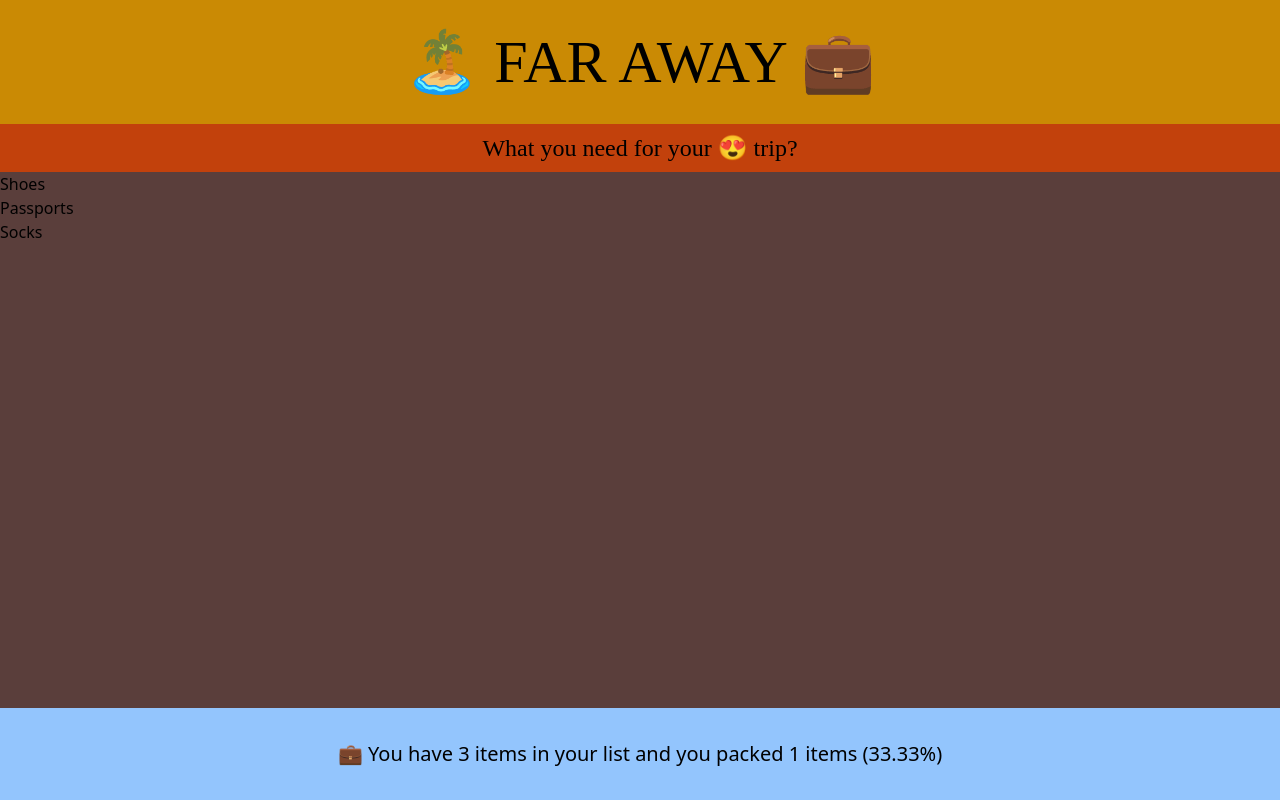
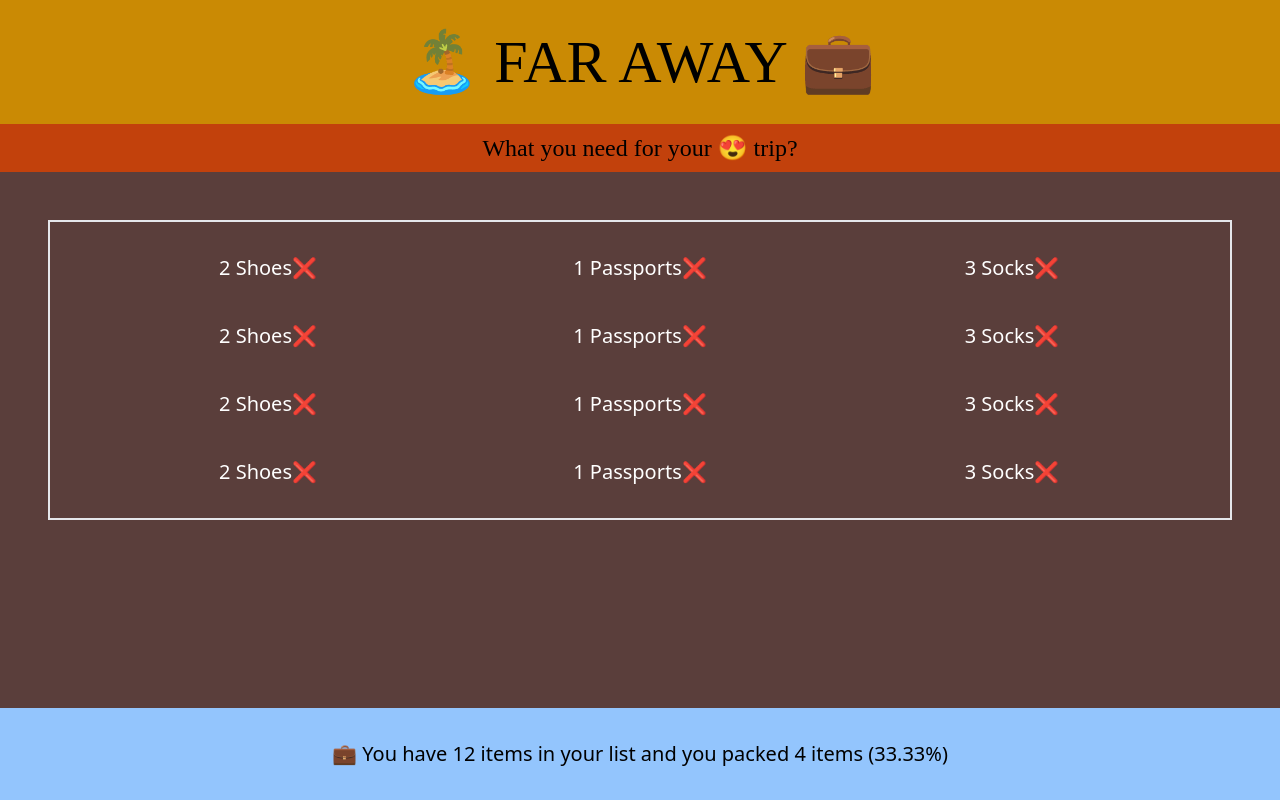
Before and after one commit to UzairAhmad1434/The-FAR-AWAY-Travel-List, a React (Vite) app in the folder faraway/: page / in a window 1280 px wide. Built offline with nearby package versions, Linux system fonts and the light colour scheme.

Commit message:
packing list items

```diff
--- a/faraway/src/App.jsx
+++ b/faraway/src/App.jsx
@@ -6,6 +6,15 @@ function App() {
     { id: 1, description: "Shoes", quantity: 2, packed: false },
     { id: 2, description: "Passports", quantity: 1, packed: true },
     { id: 3, description: "Socks", quantity: 3, packed: false },
+    { id: 4, description: "Shoes", quantity: 2, packed: false },
+    { id: 5, description: "Passports", quantity: 1, packed: true },
+    { id: 6, description: "Socks", quantity: 3, packed: false },
+    { id: 7, description: "Shoes", quantity: 2, packed: false },
+    { id: 8, description: "Passports", quantity: 1, packed: true },
+    { id: 9, description: "Socks", quantity: 3, packed: false },
+    { id: 10, description: "Shoes", quantity: 2, packed: false },
+    { id: 11, description: "Passports", quantity: 1, packed: true },
+    { id: 12, description: "Socks", quantity: 3, packed: false },
   ];
 
   const [items, setItems] = useState(initialItems);
@@ -38,8 +47,8 @@ function Form() {
 
 function PackingList({ items }) {
   return (
-    <div>
-      <ul>
+    <div className="p-12 ">
+      <ul className="text-white  text-xl p-8 border-2 gap-y-10 flex flex-wrap">
         {items.map((item) => (
           <Item key={item.id} item={item} />
         ))}
@@ -49,7 +58,12 @@ function PackingList({ items }) {
 }
 
 function Item({ item }) {
-  return <li>{item.description}</li>;
+  return (
+    <li className="md:w-1/3 w-full text-center">
+      {item.quantity} {item.description}
+      <button>❌</button>
+    </li>
+  );
 }
 
 function Footer({ items }) {
@@ -58,7 +72,7 @@ function Footer({ items }) {
   const packedPercentage = (packedItems / totalItems) * 100;
 
   return (
-    <footer className="absolute bottom-0 bg-blue-300 p-8 text-xl text-center w-full">
+    <footer className="fixed bottom-0 bg-blue-300 p-8 text-xl text-center w-full">
       💼 You have {totalItems} items in your list and you packed {packedItems}{" "}
       items ({packedPercentage.toFixed(2)}%)
     </footer>
```
